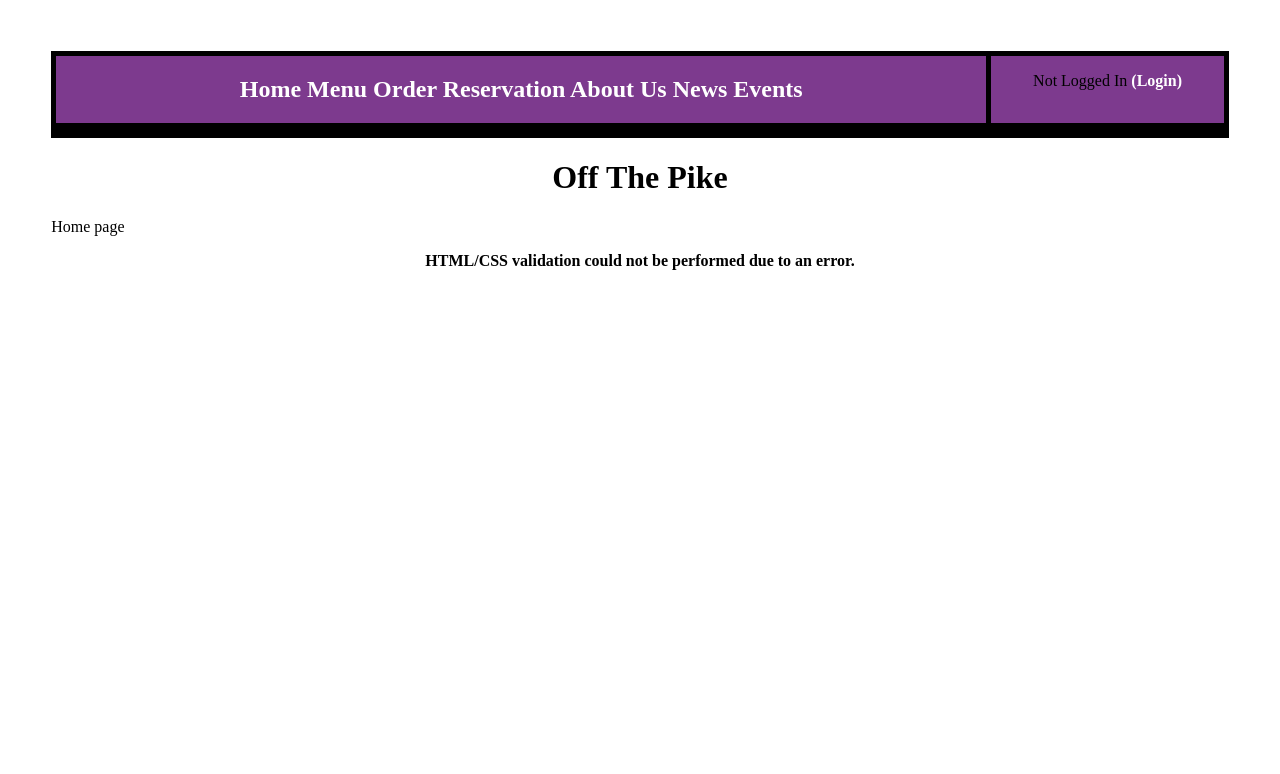
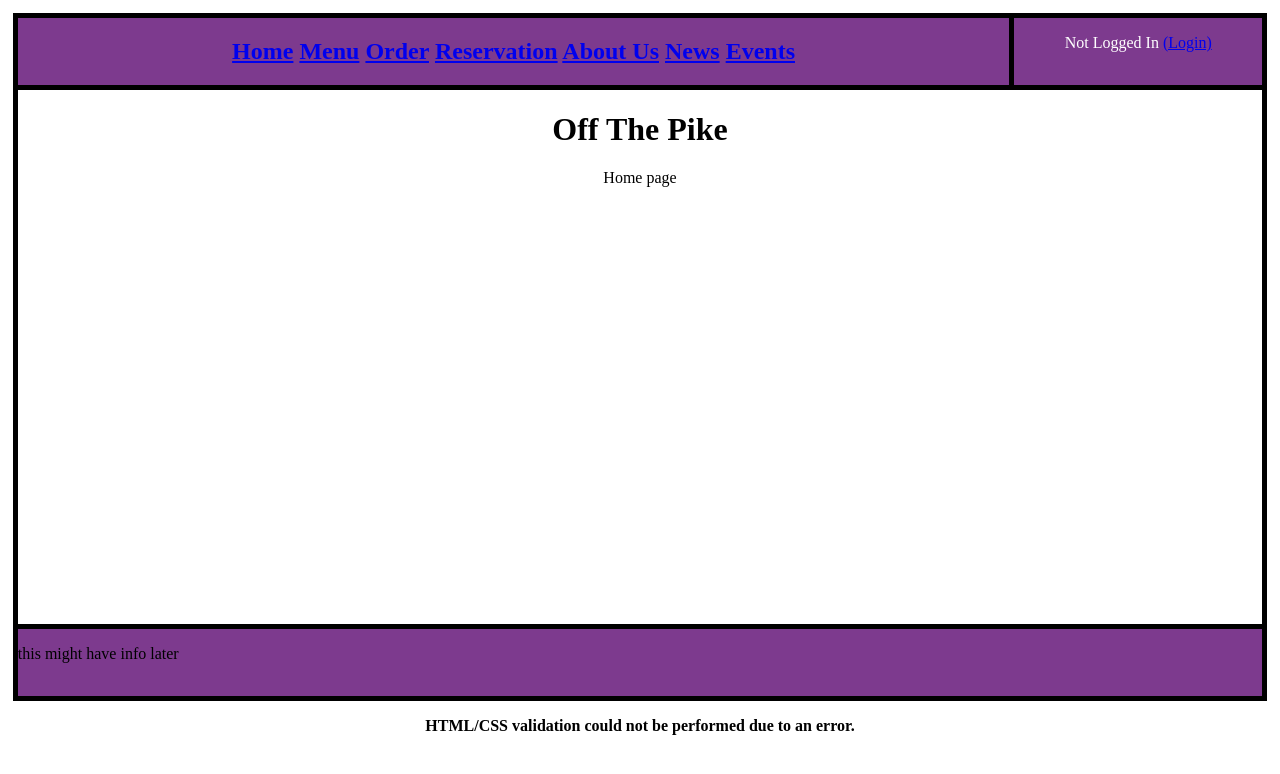
Before and after one commit to ACCDjangoGirls/culinary_webapp, a Django app: page / in a window 1280 px wide. Shown: the top 774 px of the page. Run offline with Django 5.2, Linux system fonts and the light colour scheme.

Commit message:
struggling with css but major progress

```diff
--- a/static/base.css
+++ b/static/base.css
@@ -1,7 +1,6 @@
 body {
-     margin: 4vw;
+     margin: 1vw;
 }
-
 
 .container {
   display: grid;
@@ -10,6 +9,7 @@ body {
     "content content"
     "footer footer";
   grid-template-columns: 4fr 1fr;
+  grid-template-rows: 1fr 8fr 1fr;
   gap: 5px;
   background-color: Black;
   padding: 5px;
@@ -19,13 +19,26 @@ body {
      background-color: rgb(125,58,142);
      grid-area: header;
      text-align: center;
-
+     color: White;
 }
 
 .container > div.login {
      background-color: rgb(125,58,142);
      grid-area: login;
      text-align: center;
+     color: White;
+}
+
+.container > div.content {
+     background-color: White;
+     grid-area: content;
+     text-align: center;
+     color: Black;
+}
+
+.container > div.footer {
+     background-color: rgb(125,58,142);
+     grid-area: footer;
 }
 
 h1, footer {
@@ -33,9 +46,10 @@ body {
 }
 footer {
      margin-top: 1vw;
+     vertical-align: center;
 }
- a, a:visited {
-     text-decoration: none;
+header a, header a:visited {
+     text-decoration: underline;
      font-weight: bold;
      color: White;
 }
--- a/templates/base.html
+++ b/templates/base.html
@@ -9,7 +9,6 @@
 <script src="{% static "init.js" %}"></script>
 </head>
 <body>
-
     <div class="container">
         <div class="header">
             <h2>
@@ -25,7 +24,6 @@
         </div>
         <div class="login">
             {% if user.is_authenticated %}
-
                 <p>Hello {{ user.username}}.
                     <form action="{% url 'account_logout' %}" method="post">
                         {% csrf_token %}
@@ -39,10 +37,13 @@
                 </p>
             {% endif %}
         </div>
+        <div class="content">
+            {% block content %}
+            {% endblock %}
         </div>
-     {% block content %}
-
-
-     {% endblock %}
+        <div class="footer">
+            <p>this might have info later<p>
+        </div>
+    </div>
 </body>
 </html>
```
Lines whose indentation alone changed are shown as unchanged.
